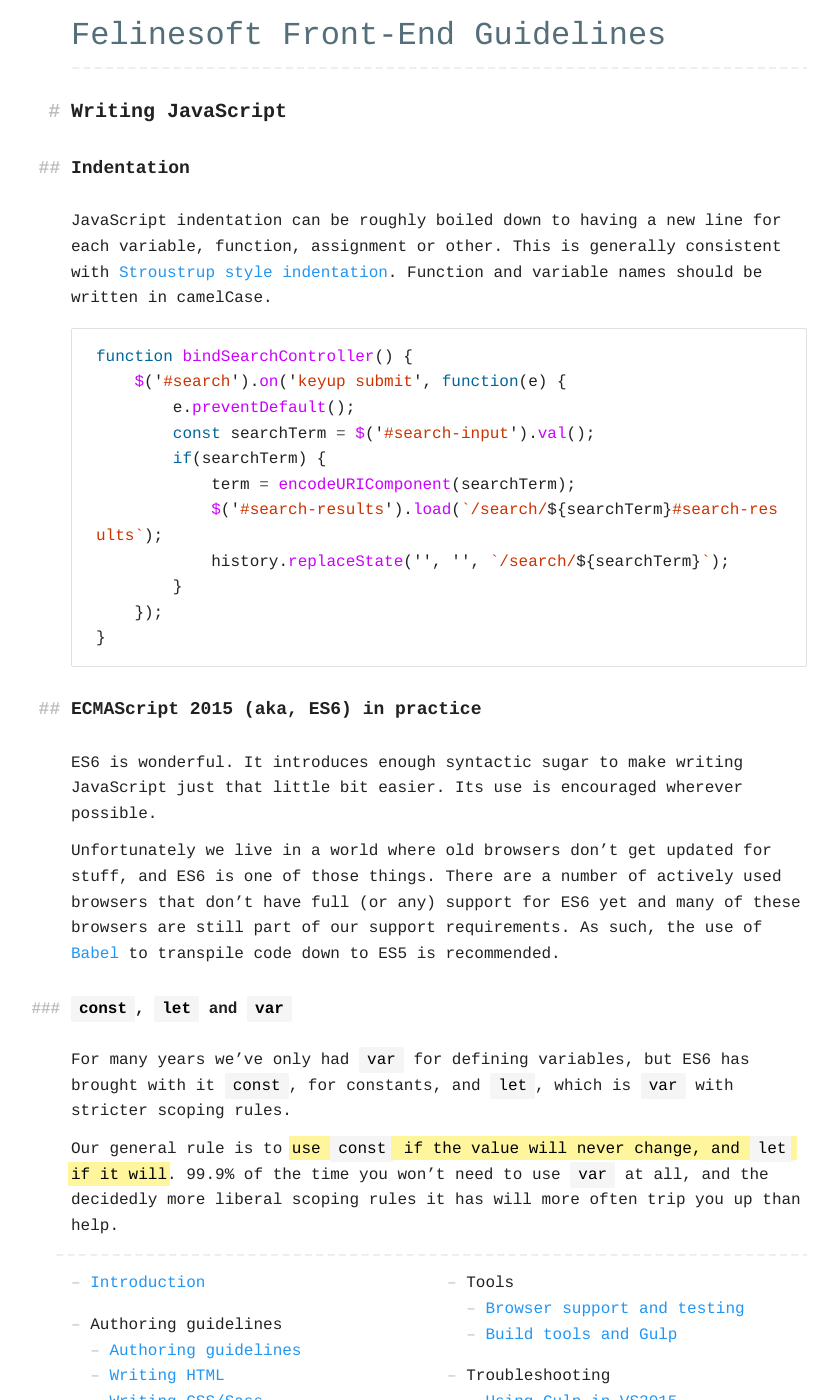
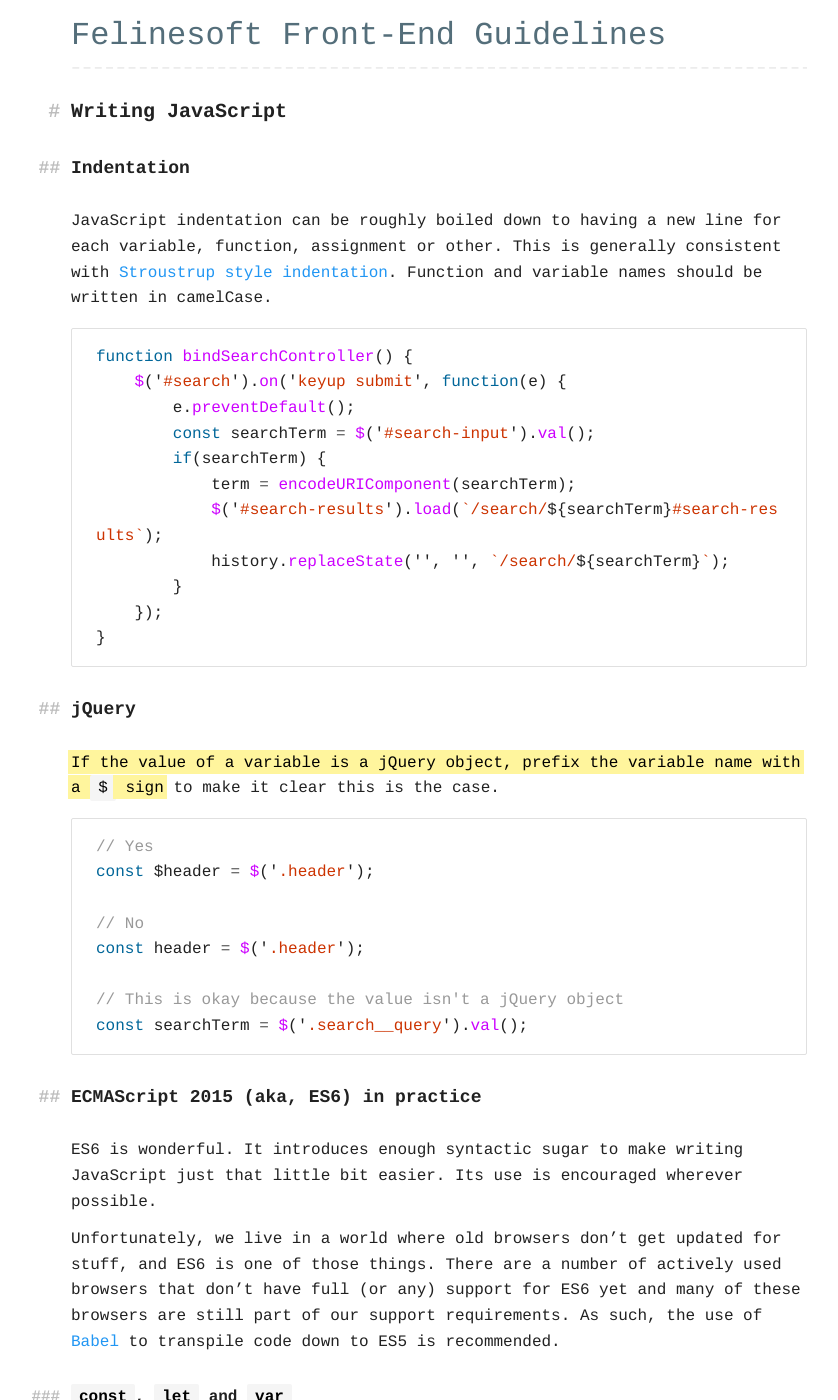
Before and after one commit to querkmachine/FSFrontEndDocs, a Jekyll site: the page built from authoring-guidelines/writing-javascript.md, in a window 1280 px wide and 1400 px high. Shown: the whole window, without its empty margins (201-1039 px from the left). Built offline with Jekyll 4.4.1, drawn with Linux system fonts in a browser that asks for light colours.

Commit message:
Add a bit about variable naming in jQuery

```diff
--- a/authoring-guidelines/writing-javascript.md
+++ b/authoring-guidelines/writing-javascript.md
@@ -21,11 +21,26 @@ function bindSearchController() {
 }
 {% endhighlight %}
 
+## jQuery
+
+&zwnj;<mark>If the value of a variable is a jQuery object, prefix the variable name with a </mark>`$`<mark> sign</mark> to make it clear this is the case.
+
+{% highlight js %}
+// Yes
+const $header = $('.header');
+
+// No
+const header = $('.header');
+
+// This is okay because the value isn't a jQuery object
+const searchTerm = $('.search__query').val();
+{% endhighlight %}
+
 ## ECMAScript 2015 (aka, ES6) in practice
 
 ES6 is wonderful. It introduces enough syntactic sugar to make writing JavaScript just that little bit easier. Its use is encouraged wherever possible.
 
-Unfortunately we live in a world where old browsers don't get updated for stuff, and ES6 is one of those things. There are a number of actively used browsers that don't have full (or any) support for ES6 yet and many of these browsers are still part of our support requirements. As such, the use of [Babel](https://babeljs.io) to transpile code down to ES5 is recommended.
+Unfortunately, we live in a world where old browsers don't get updated for stuff, and ES6 is one of those things. There are a number of actively used browsers that don't have full (or any) support for ES6 yet and many of these browsers are still part of our support requirements. As such, the use of [Babel](https://babeljs.io) to transpile code down to ES5 is recommended.
 
 ### `const`, `let` and `var`
 
```
